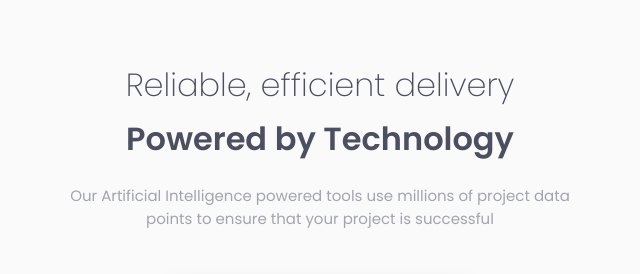
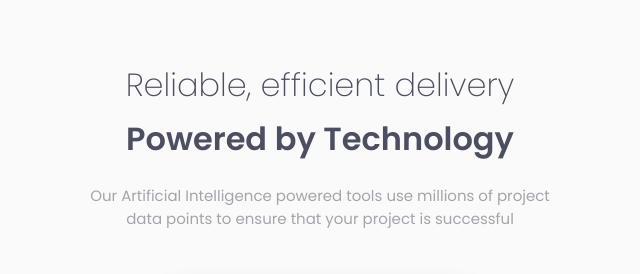
Before and after one commit to PongpolR/four-card-feature-section, a plain HTML site: page index.html in a window 1280 px wide. Shown: the top 274 px of the page, 320-960 px from the left. Drawn offline with Linux system fonts and the light colour scheme.

Commit message:
edit header paragraph desktop

```diff
--- a/style.css
+++ b/style.css
@@ -92,7 +92,7 @@
     margin-bottom: -1rem;
   }
   .header-p {
-    width: 40%;
+    width: 37%;
     margin: 0 auto;
   }
   .left {
```
